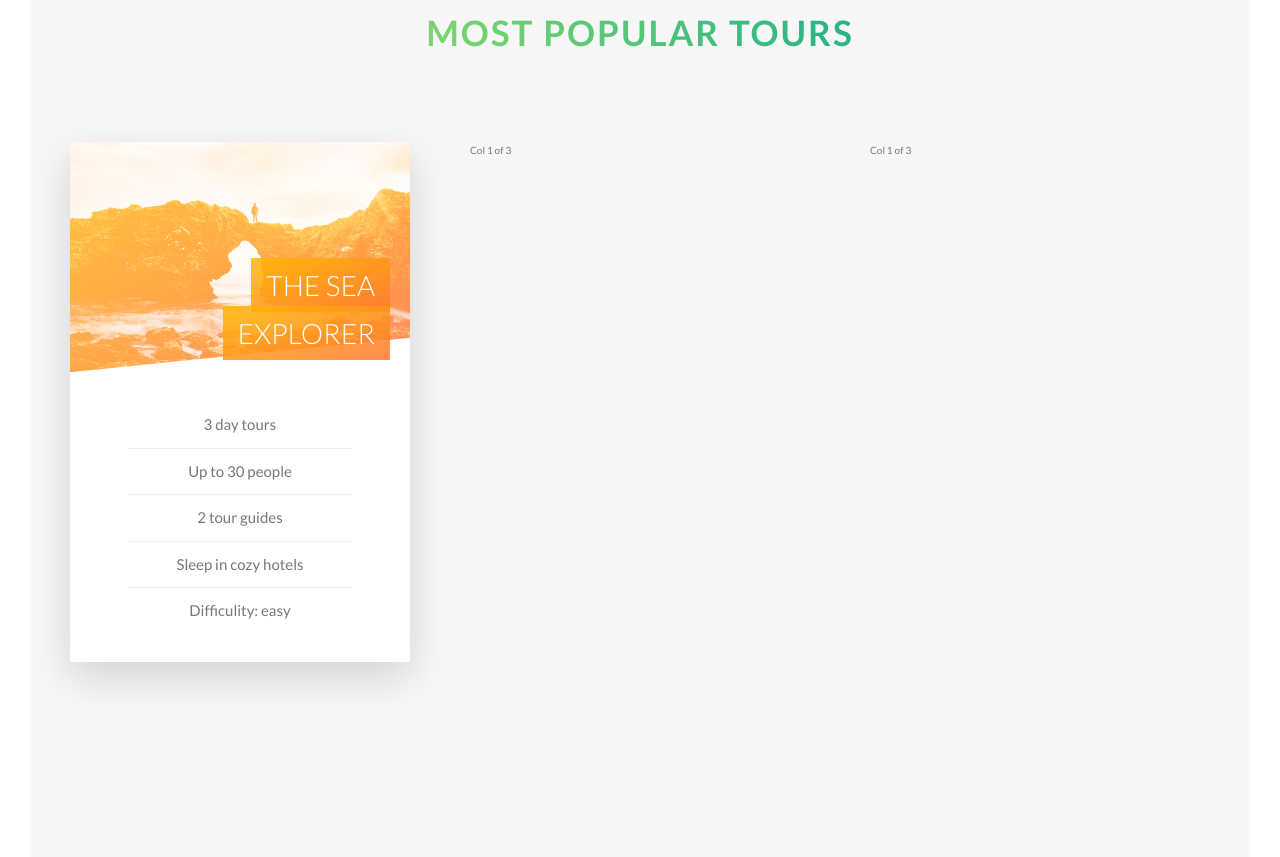
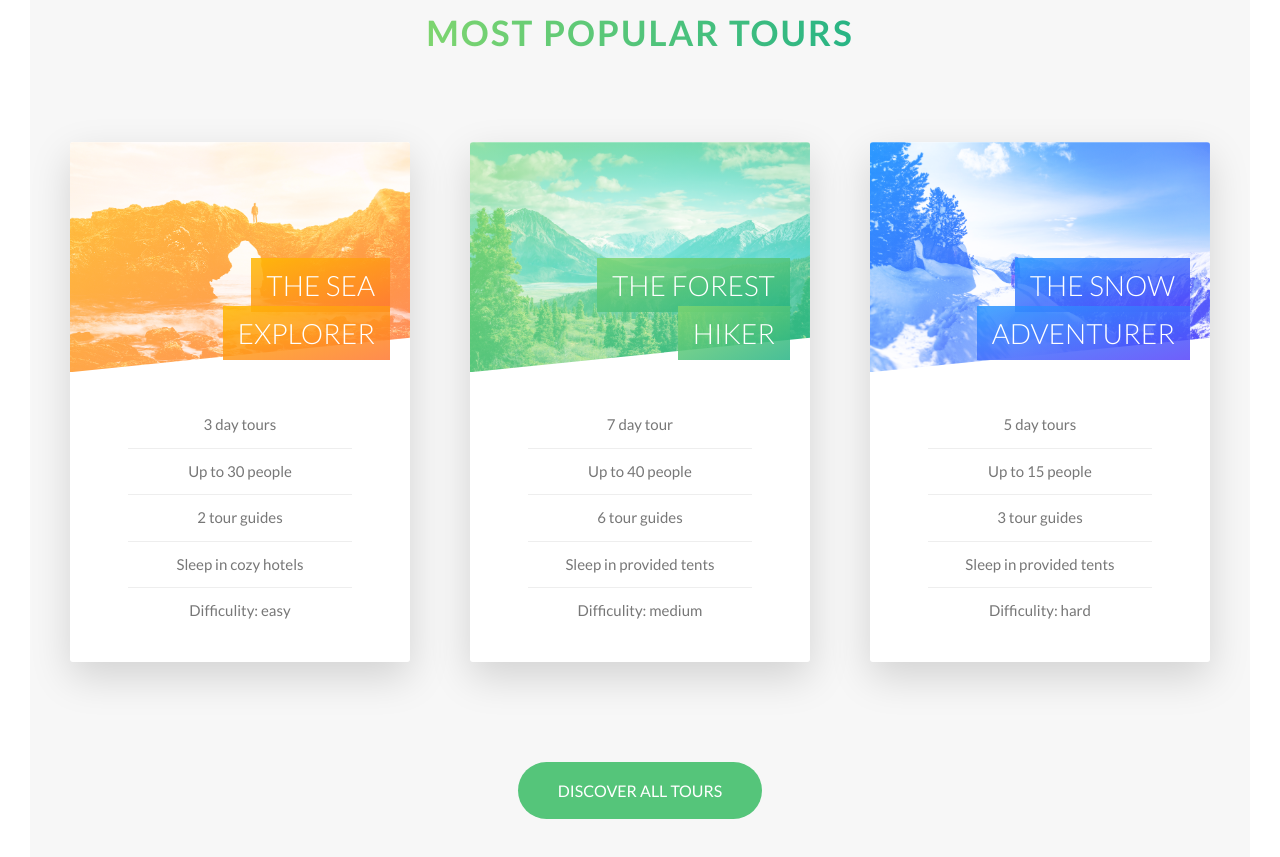
Before and after one commit to Enbeka/Natours, a plain HTML site: page index.html in a window 1280 px wide. Shown: the part 2378-3235 px from the top of the page. Drawn offline with Linux system fonts and the light colour scheme.

Commit message:
finish tours section

```diff
--- a/index.html
+++ b/index.html
@@ -180,11 +180,72 @@
 						</div>
 					</div>
 					<div class="col-1-of-3">
-						Col 1 of 3
+						<div class="card">
+							<div class="card__side card__side--front">
+								<div class="card__picture card__picture--2">
+									&nbsp;
+								</div>
+								<h4 class="card__heading">
+									<span class="card__heading-span card__heading-span--2"
+										>the forest hiker
+									</span>
+								</h4>
+								<div class="card__details">
+									<ul>
+										<li>7 day tour</li>
+										<li>Up to 40 people</li>
+										<li>6 tour guides</li>
+										<li>Sleep in provided tents</li>
+										<li>Difficulity: medium</li>
+									</ul>
+								</div>
+							</div>
+							<div class="card__side card__side--back card__side--back-2">
+								<div class="card__cta">
+									<div class="card__price-box">
+										<p class="card__price-only">Only</p>
+										<p class="card__price-value">$497</p>
+									</div>
+									<a href="#" class="btn btn--white">Book now!</a>
+								</div>
+							</div>
+						</div>
 					</div>
 					<div class="col-1-of-3">
-						Col 1 of 3
+						<div class="card">
+							<div class="card__side card__side--front">
+								<div class="card__picture card__picture--3">
+									&nbsp;
+								</div>
+								<h4 class="card__heading">
+									<span class="card__heading-span card__heading-span--3"
+										>the snow adventurer
+									</span>
+								</h4>
+								<div class="card__details">
+									<ul>
+										<li>5 day tours</li>
+										<li>Up to 15 people</li>
+										<li>3 tour guides</li>
+										<li>Sleep in provided tents</li>
+										<li>Difficulity: hard</li>
+									</ul>
+								</div>
+							</div>
+							<div class="card__side card__side--back card__side--back-3">
+								<div class="card__cta">
+									<div class="card__price-box">
+										<p class="card__price-only">Only</p>
+										<p class="card__price-value">$897</p>
+									</div>
+									<a href="#" class="btn btn--white">Book now!</a>
+								</div>
+							</div>
+						</div>
 					</div>
+				</div>
+				<div class="u-center-text u-margin-top-huge">
+					<a href="#" class="btn btn--green">discover all tours</a>
 				</div>
 			</section>
 		</main>
--- a/sass/base/_utilities.scss
+++ b/sass/base/_utilities.scss
@@ -5,9 +5,19 @@
 .u-margin-bottom-small {
 	margin-bottom: 1.5rem;
 }
+
 .u-margin-bottom-medium {
 	margin-bottom: 4rem;
 }
+
 .u-margin-bottom-big {
 	margin-bottom: 8rem;
 }
+
+.u-margin-top-big {
+	margin-top: 8rem;
+}
+
+.u-margin-top-huge {
+	margin-top: 10rem;
+}
--- a/sass/components/_card.scss
+++ b/sass/components/_card.scss
@@ -33,9 +33,19 @@
 			}
 
 			&-2 {
+				background-image: linear-gradient(
+					to right bottom,
+					$color-primary-light,
+					$color-primary-dark
+				);
 			}
 
 			&-3 {
+				background-image: linear-gradient(
+					to right bottom,
+					$color-tertiary-light,
+					$color-tertiary-dark
+				);
 			}
 		}
 	}
@@ -66,10 +76,20 @@
 				url(../img/nat-5.jpg);
 		}
 		&--2 {
-			background-image: url(../img/nat-6.jpg);
+			background-image: linear-gradient(
+					to right bottom,
+					$color-primary-light,
+					$color-primary-dark
+				),
+				url(../img/nat-6.jpg);
 		}
 		&--3 {
-			background-image: url(../img/nat-7.jpg);
+			background-image: linear-gradient(
+					to right bottom,
+					$color-tertiary-light,
+					$color-tertiary-dark
+				),
+				url(../img/nat-7.jpg);
 		}
 	}
 
@@ -95,6 +115,22 @@
 				to right bottom,
 				rgba($color-secondary-light, 0.85),
 				rgba($color-secondary-dark, 0.85)
+			);
+		}
+
+		&--2 {
+			background-image: linear-gradient(
+				to right bottom,
+				rgba($color-primary-light, 0.85),
+				rgba($color-primary-dark, 0.85)
+			);
+		}
+
+		&--3 {
+			background-image: linear-gradient(
+				to right bottom,
+				rgba($color-tertiary-light, 0.85),
+				rgba($color-tertiary-dark, 0.85)
 			);
 		}
 	}
--- a/sass/pages/_home.scss
+++ b/sass/pages/_home.scss
@@ -22,6 +22,6 @@
 }
 .section-tours {
 	background-color: $color-grey-light-1;
-	padding: 25rem 0 50rem 0;
+	padding: 25rem 0 15rem 0;
 	margin-top: -11.5rem;
 }
```
Also changed, not shown: css/main.css, 1 other file.
